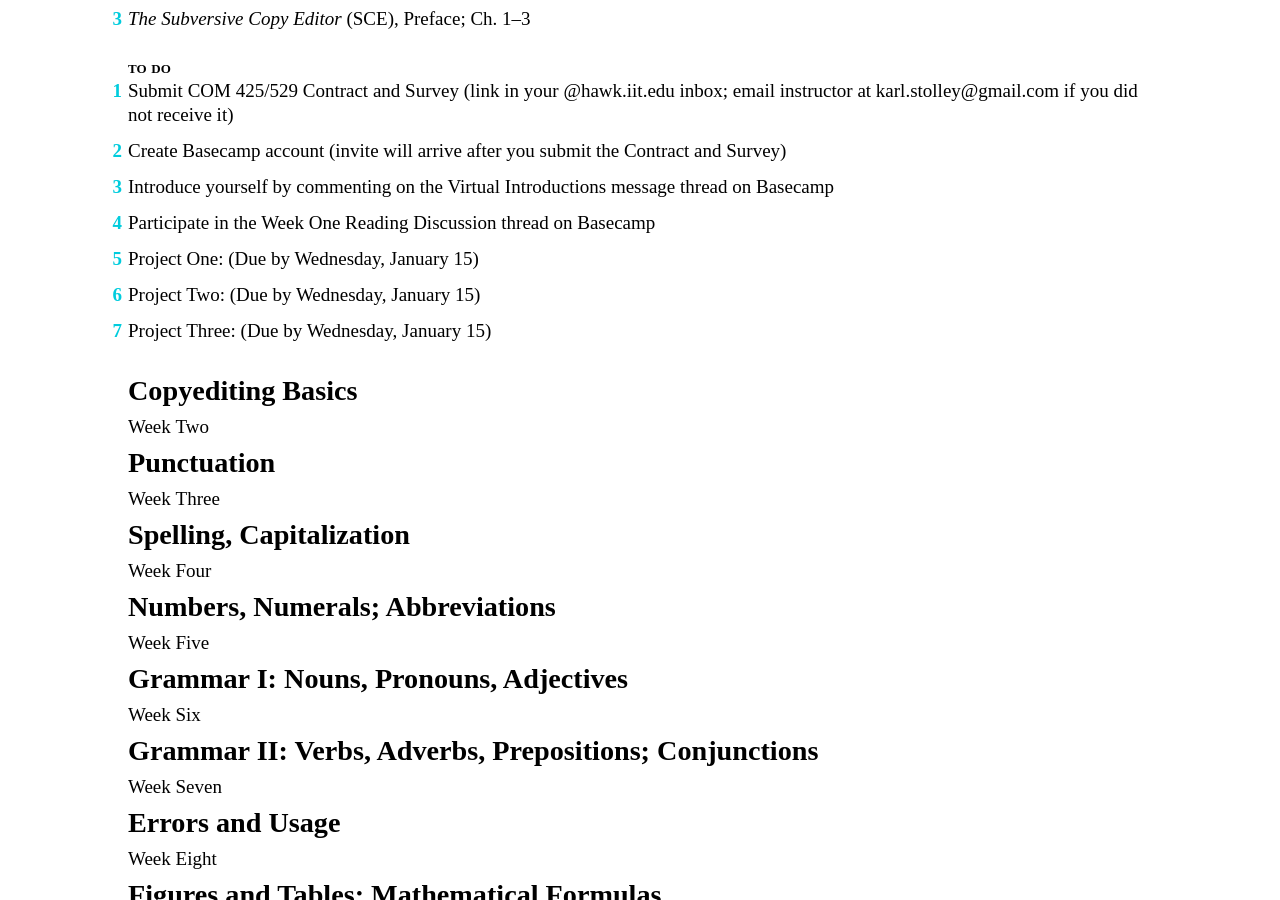
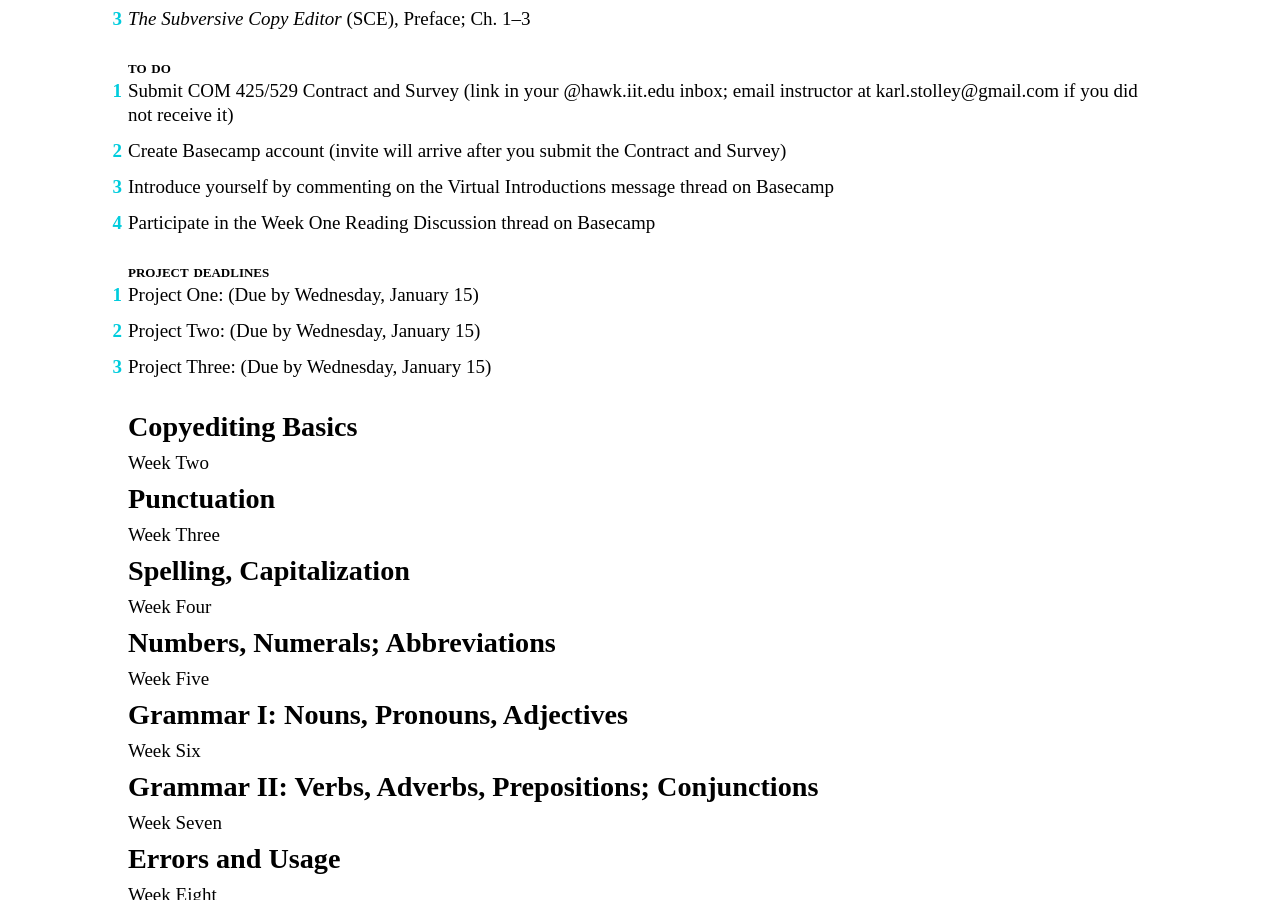
Before and after one commit to karlstolley/jekyll-theme-course, a Jekyll site: the page built from index.md, in a window 1280 px wide and 900 px high, scrolled down 949 px. Built offline with Jekyll 4.4.1, drawn with Linux system fonts in a browser that asks for light colours; some web fonts are replaced.

Commit message:
Isolate project deadlines on calendar

```diff
--- a/_layouts/calendar.html
+++ b/_layouts/calendar.html
@@ -66,6 +66,13 @@ layout: default
           {% for task in week.tasks %}
             <li>{{ task | markdownify | remove: "<p>" | remove: "</p>" | strip_newlines }}</li>
           {% endfor %}
+        </ol>
+      </section>
+      {% endif %}
+      {% if week.tasks %}
+      <section class="deadlines">
+        <h4>Project Deadlines</h4>
+        <ol>
           {% for project in projects %}
             {% assign proj_int = forloop.index | times: 1 %}
             {% capture proj_num %}{% if proj_int < 10 %}0{% endif %}{{ proj_int }}{% endcapture %}
```
